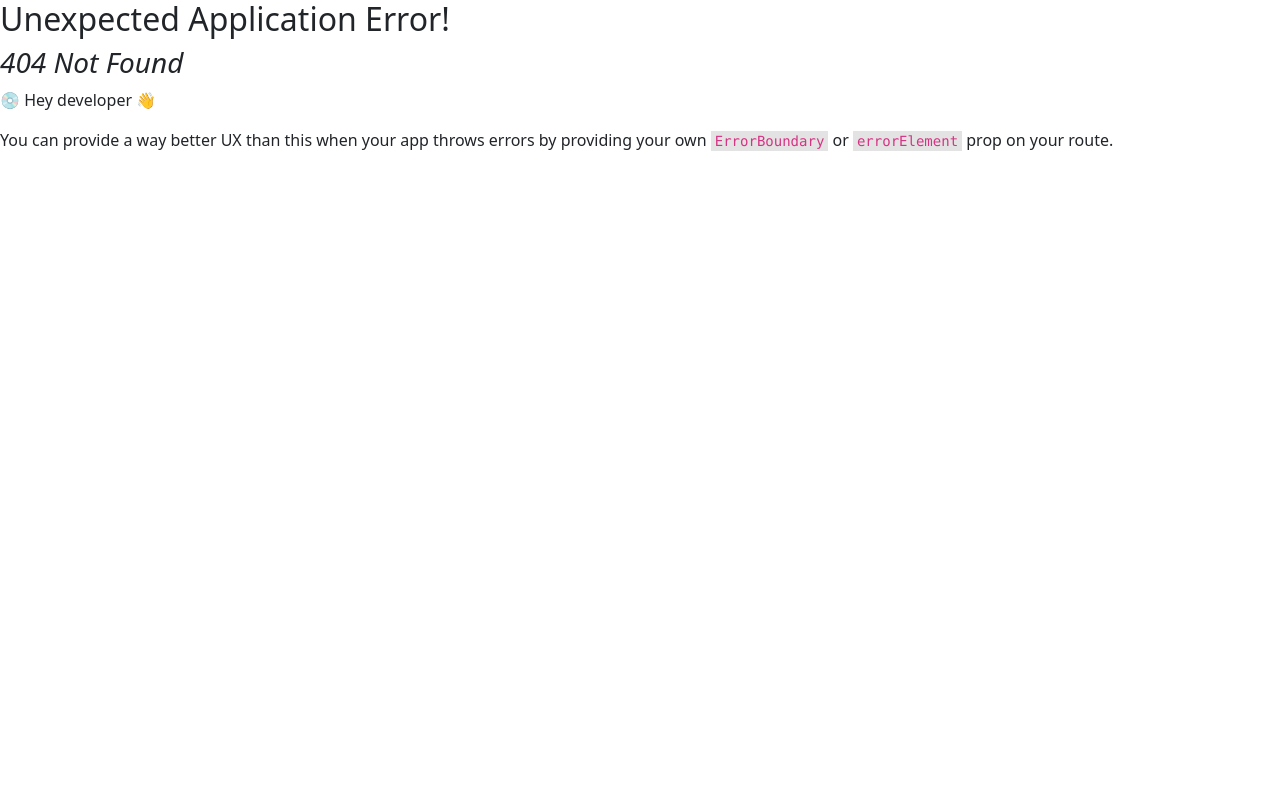
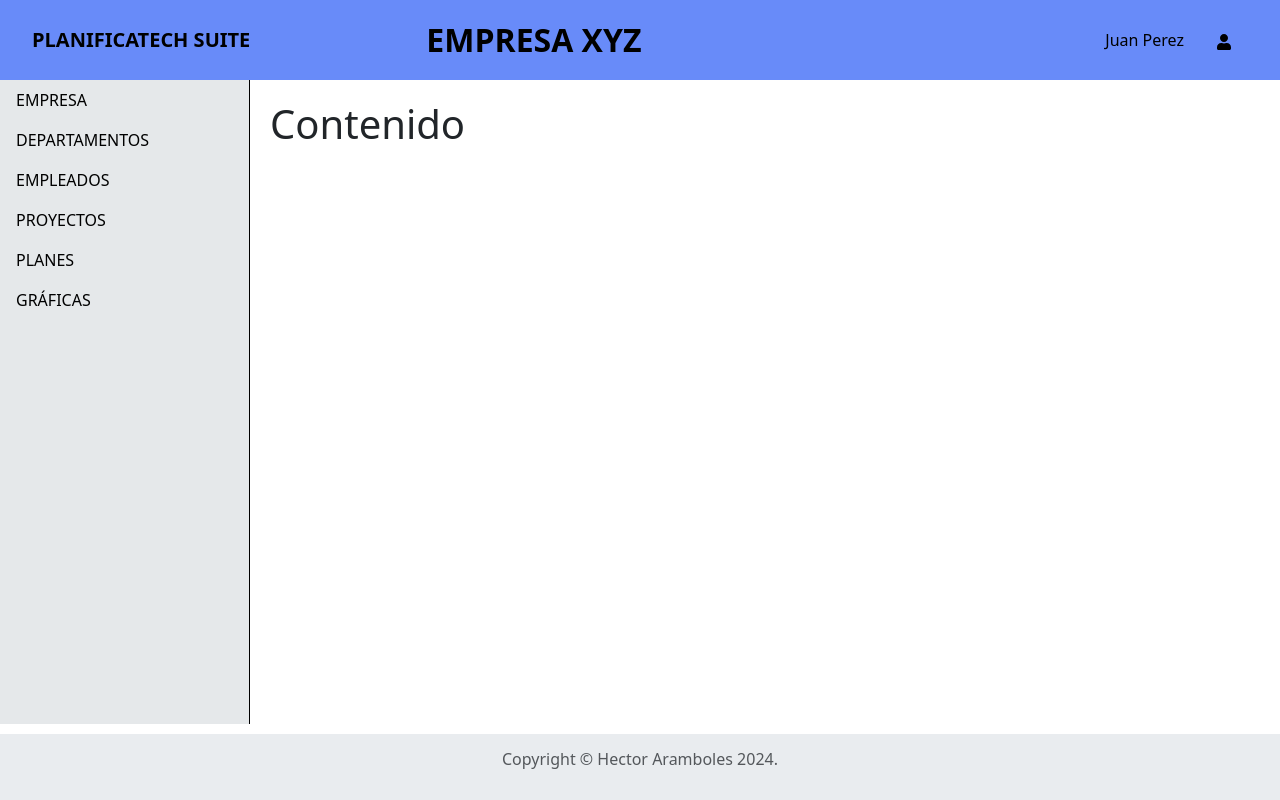
Before and after one commit to HectorJAC/planificatech-suite-fronted, a React (Vite) app: page /home in a window 1280 px wide. Before the commit this address had no page. Built offline with nearby package versions, Linux system fonts and the light colour scheme; sample sign-in values are in the browser's storage.

Commit message:
Ruta protegida y HomePage

```diff
--- a/src/App.tsx
+++ b/src/App.tsx
@@ -1,11 +1,19 @@
-import { Outlet } from "react-router-dom";
+import { BrowserRouter, Route, Routes } from "react-router-dom";
+import { ProtectedRoute } from "./components/ProtectedRoute/ProtectedRoute";
+import { Login } from "./pages/Login";
+import { HomePage } from "./pages/HomePage";
 
 function App() {
 
   return (
-    <div>
-      <Outlet />
-    </div>
+    <BrowserRouter>
+        <Routes>
+          <Route path='/' element={<Login />} />
+          <Route element={<ProtectedRoute />} >
+            <Route path='/home' element={<HomePage />} />
+          </Route>
+        </Routes>
+    </BrowserRouter>
   )
 }
 
--- /dev/null
+++ b/src/components/Footer.tsx
@@ -0,0 +1,27 @@
+import Container from 'react-bootstrap/Container';
+import { Col, Row } from 'react-bootstrap';
+
+export const Footer = () => {
+    return (
+        <footer
+            style={{
+                backgroundColor: '#e9ecef',
+                padding: '0.8rem',
+                marginTop: 'auto',
+            }}
+        >
+            <Container>
+                <Row>
+                    <Col>
+                        <p className="text-muted text-center">
+                            {"Copyright © "}
+                            Hector Aramboles{" "}
+                            {new Date().getFullYear()}
+                            {"."}
+                        </p>
+                    </Col>
+                </Row>
+            </Container>
+        </footer>
+    );
+}
--- /dev/null
+++ b/src/components/Header.tsx
@@ -0,0 +1,36 @@
+import { Navbar, Nav } from 'react-bootstrap';
+import { FaUser } from 'react-icons/fa';
+import './styles/header.css';
+
+interface HeaderProps {
+    companyName: string;
+    userName: string;
+}
+
+export const Header = ({ companyName, userName }: HeaderProps) => {
+    return (
+        <Navbar style={{
+            backgroundColor: '#688BF9',
+            color: 'black',
+            paddingTop: '1rem',
+            paddingRight: '1rem',
+            paddingBottom: '1rem'
+        }}>
+            <Navbar.Toggle />
+            <Navbar.Brand className='navBar-title'>PlanificaTech Suite</Navbar.Brand>
+            <Navbar.Collapse className="justify-content-between">
+                <Nav>
+                    <Nav.Item className='navBar-company'>{companyName}</Nav.Item>
+                </Nav>
+                <Nav>
+                    <Nav.Item className="d-flex align-items-center">
+                        <span style={{ marginRight: '2rem' }}>{userName}</span>
+                        <div style={{ marginRight: '2rem' }}>
+                            <FaUser />
+                        </div>
+                    </Nav.Item>
+                </Nav>
+            </Navbar.Collapse>
+        </Navbar>
+    );
+};
--- /dev/null
+++ b/src/components/ProtectedRoute/Auth.ts
@@ -0,0 +1,4 @@
+export const isAuthenticated = () => {
+    const token = localStorage.getItem('accesToken');
+    return token !== null;
+};
--- /dev/null
+++ b/src/components/ProtectedRoute/ProtectedRoute.tsx
@@ -0,0 +1,10 @@
+import { Outlet, Navigate } from 'react-router-dom';
+import { isAuthenticated } from './Auth';
+
+export const ProtectedRoute = () => {
+    if (isAuthenticated()) {
+        return <Outlet />;
+    } else {
+        return <Navigate to='/' />;
+    }
+};
--- /dev/null
+++ b/src/components/Sidebar.tsx
@@ -0,0 +1,17 @@
+import { Nav } from 'react-bootstrap';
+import './styles/sidebar.css';
+
+export const Sidebar = () => {
+    return (
+        <div className="sidebar">
+            <Nav className="flex-column">
+                <Nav.Link className='sidebar-button'>Empresa</Nav.Link>
+                <Nav.Link className='sidebar-button'>Departamentos</Nav.Link>
+                <Nav.Link className='sidebar-button'>Empleados</Nav.Link>
+                <Nav.Link className='sidebar-button'>Proyectos</Nav.Link>
+                <Nav.Link className='sidebar-button'>Planes</Nav.Link>
+                <Nav.Link className='sidebar-button'>Gráficas</Nav.Link>
+            </Nav>
+        </div>
+    );
+};
--- /dev/null
+++ b/src/components/styles/header.css
@@ -0,0 +1,12 @@
+.navBar-title {
+    text-transform: uppercase;
+    font-weight: bold;
+    margin-left: 2rem;
+}
+
+.navBar-company {
+    text-transform: uppercase;
+    font-weight: bold;
+    margin-left: 10rem;
+    font-size: xx-large;
+}
--- /dev/null
+++ b/src/components/styles/sidebar.css
@@ -0,0 +1,20 @@
+.sidebar-button.nav-link {
+    text-transform: uppercase;
+    color: black;
+}
+
+.sidebar-button:hover,
+.sidebar-button.active {
+    background-color: #96979e; /* Color de fondo en hover y activo */
+    box-shadow: inset -2px 0px 5px rgb(0, 0, 0); /* Sombra en hover y activo */
+}
+
+.sidebar {
+    position: relative;
+    top: 0;
+    width: 250px;
+    background-color: #E5E8EA;
+    border-right: 1px solid black;
+    z-index: 2;
+    height: 80.5vh;
+}
--- a/src/main.tsx
+++ b/src/main.tsx
@@ -1,13 +1,12 @@
 import React from 'react';
 import ReactDOM from 'react-dom/client';
 
-import { RouterProvider } from 'react-router-dom';
-import { router } from './router/router.tsx';
+import App from './App';
 
 import '../node_modules/bootstrap/dist/css/bootstrap.min.css';
 
 ReactDOM.createRoot(document.getElementById('root')!).render(
   <React.StrictMode>
-    <RouterProvider router={router} />
+    <App />
   </React.StrictMode>,
 )
--- /dev/null
+++ b/src/pages/HomePage.tsx
@@ -0,0 +1,21 @@
+import { Footer } from "../components/Footer";
+import { Header } from "../components/Header";
+import { Sidebar } from "../components/Sidebar";
+
+export const HomePage = () => {
+    return (
+        <div style={{ display: 'flex', flexDirection: 'column', height: '100vh' }}>
+            <Header
+                companyName="Empresa XYZ"
+                userName="Juan Perez"
+            />
+            <div style={{ display: 'flex', flex: 1 }}>
+                <Sidebar />
+                <div style={{ flex: 1, padding: '20px' }}>
+                    <h1>Contenido</h1>
+                </div>
+            </div>
+            <Footer />
+        </div>
+    );
+};
--- a/src/pages/Login.tsx
+++ b/src/pages/Login.tsx
@@ -1,5 +1,6 @@
 import { useState } from 'react';
 import axios from 'axios';
+import { useNavigate } from 'react-router-dom';
 import { toast, ToastContainer } from 'react-toastify';
 import {
     Container,
@@ -17,6 +18,8 @@ export const Login = () => {
     const [username, setUsername] = useState<string>('');
     const [password, setPassword] = useState<string>('');
 
+    const navigate = useNavigate();
+
     const handleLogin = (e: React.FormEvent<HTMLFormElement>) => {
         e.preventDefault();
 
@@ -25,7 +28,8 @@ export const Login = () => {
             password: password
         })
         .then(response => {
-            toast.success(`${response.data.message}`);
+            navigate('/home');
+            localStorage.setItem('accesToken', response.data.accessToken);
         })
         .catch(error => {
             toast.error(`${error.response.data.message}`);
```
Also changed, not shown: src/router/router.tsx (deleted, +0 -17 lines).
